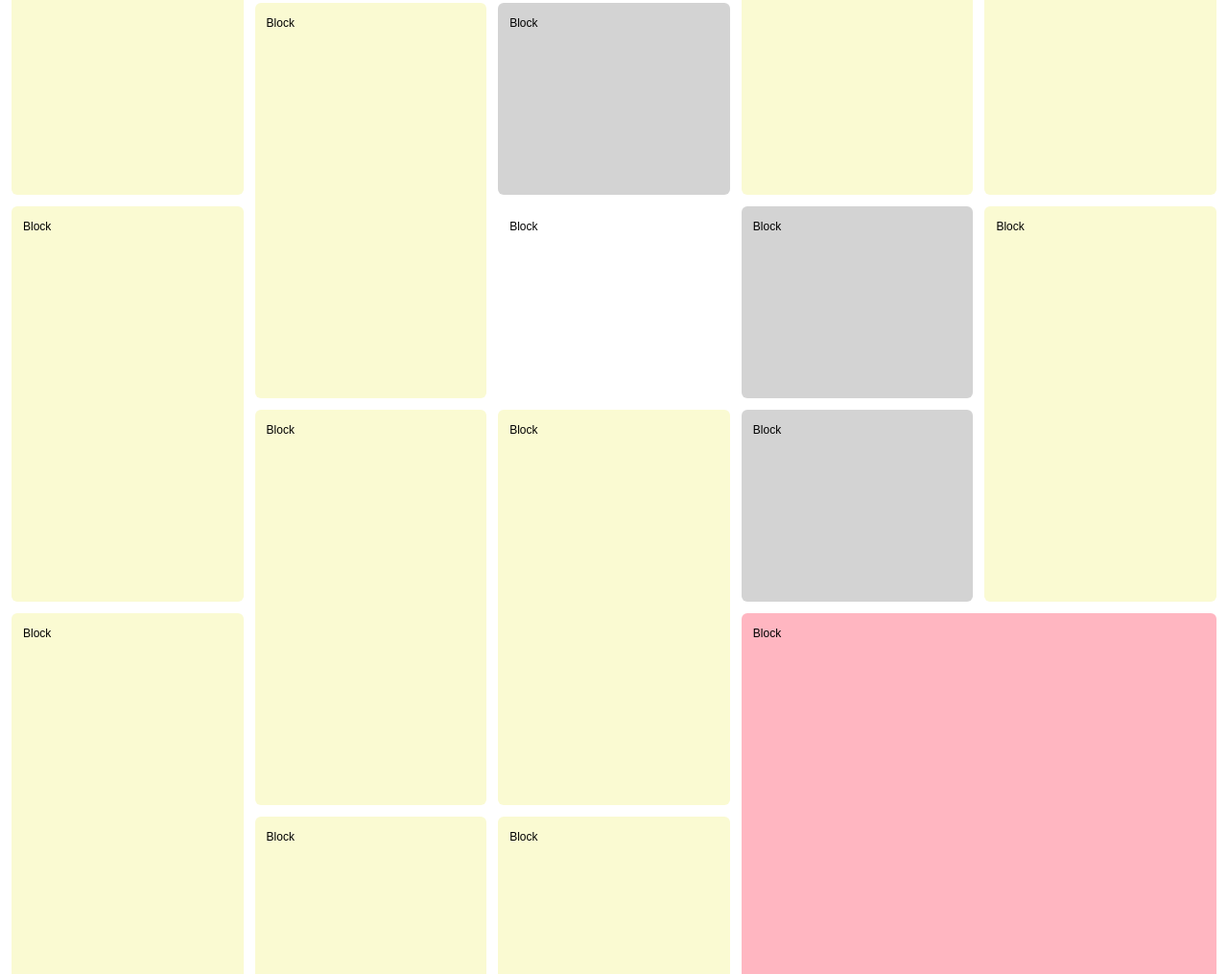
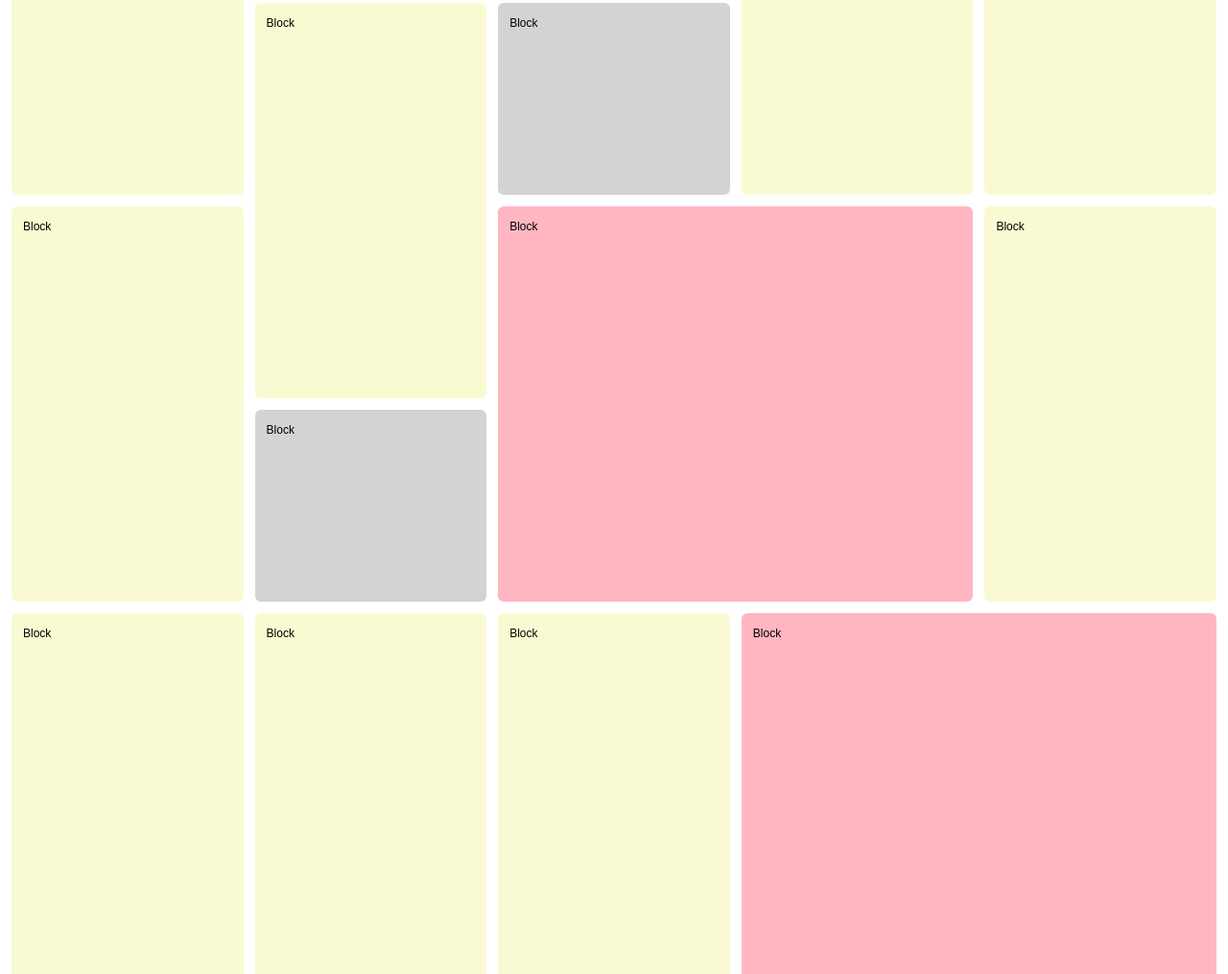
Before and after one commit to quillcraft/masonry, a plain HTML site: page index.html in a window 1280 px wide. Shown: the part 3189-4204 px from the top of the page at 96% size. Drawn offline with Linux system fonts and the light colour scheme.

Commit message:
Fixed error html markup

```diff
--- a/index.html
+++ b/index.html
@@ -54,7 +54,7 @@
 		<div class="tall">Block</div>
 		<div class="small">Block</div>
 		<div class="tall">Block</div>
-		<div class="special->Block</div>
+		<div class="big">Block</div>
 		<div class="tall">Block</div>
 		<div class="small">Block</div>
 		<div class="tall">Block</div>
```
